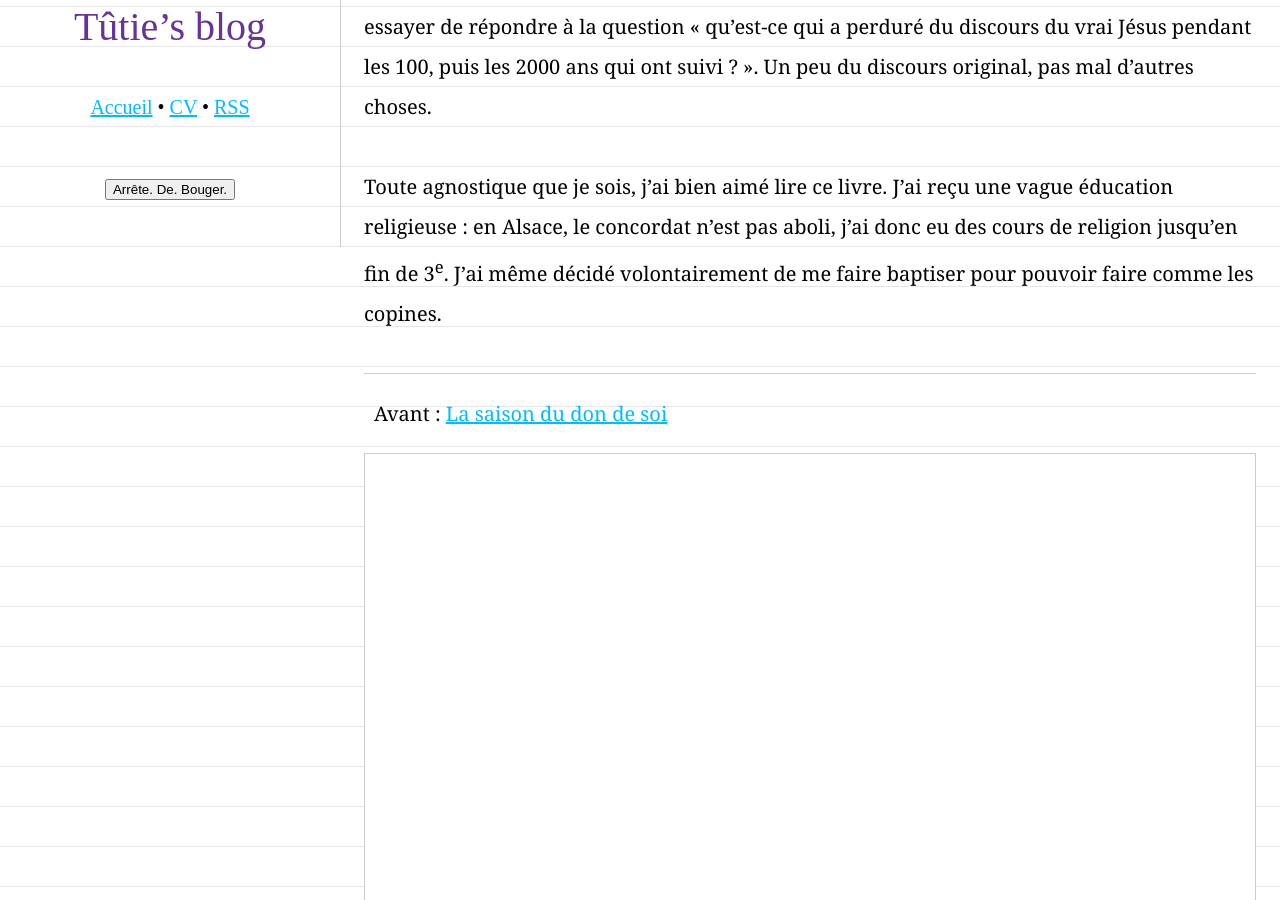
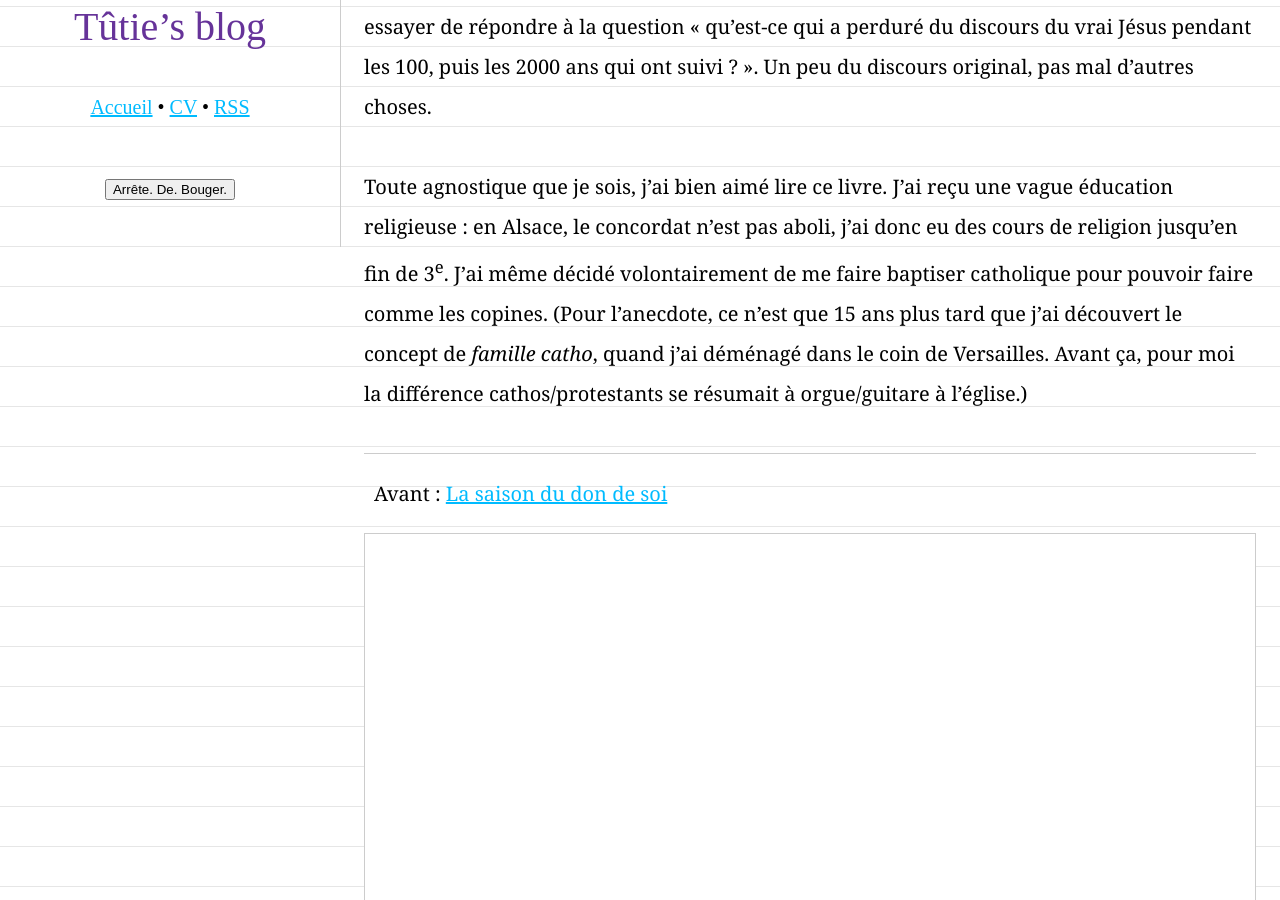
Before and after one commit to tut-tuuut/tut-tuuut.github.io, a Jekyll site: the page built from _posts/2015-11-09-le-royaume.md, in a window 1280 px wide and 900 px high, scrolled down 1633 px. Built offline with Jekyll 4.4.1, drawn with Linux system fonts in a browser that asks for light colours; comment, search, counter and statistics services are not loaded.

Commit message:
Add post draft

```diff
--- a/_posts/2015-11-09-le-royaume.md
+++ b/_posts/2015-11-09-le-royaume.md
@@ -18,4 +18,4 @@ L'objet principal de cette partie, je pense, est de faire comprendre au lecteur
 
 Donc une fois qu'on a fini ces 180 pages de bondieuseries, on est bien contents (en tout cas moi j'étais contente parce que j'en avais bien bien marre), mais on sait aussi comment va finir l'histoire qu'il raconte sur les 350 pages qui restent : la petite secte de Jésus le Christ finit par se répandre dans tout l'empire romain et l'étouffer tranquillement. On sait qu'on va essayer de répondre à la question « qu'est-ce qui a perduré du discours du vrai Jésus pendant les 100, puis les 2000 ans qui ont suivi ? ». Un peu du discours original, pas mal d'autres choses.
 
-Toute agnostique que je sois, j'ai bien aimé lire ce livre. J'ai reçu une vague éducation religieuse : en Alsace, le concordat n'est pas aboli, j'ai donc eu des cours de religion jusqu'en fin de 3<sup>e</sup>. J'ai même décidé volontairement de me faire baptiser pour pouvoir faire comme les copines.
+Toute agnostique que je sois, j'ai bien aimé lire ce livre. J'ai reçu une vague éducation religieuse : en Alsace, le concordat n'est pas aboli, j'ai donc eu des cours de religion jusqu'en fin de 3<sup>e</sup>. J'ai même décidé volontairement de me faire baptiser catholique pour pouvoir faire comme les copines. (Pour l'anecdote, ce n'est que 15 ans plus tard que j'ai découvert le concept de _famille catho_, quand j'ai déménagé dans le coin de Versailles. Avant ça, pour moi la différence cathos/protestants se résumait à orgue/guitare à l'église.)
```
